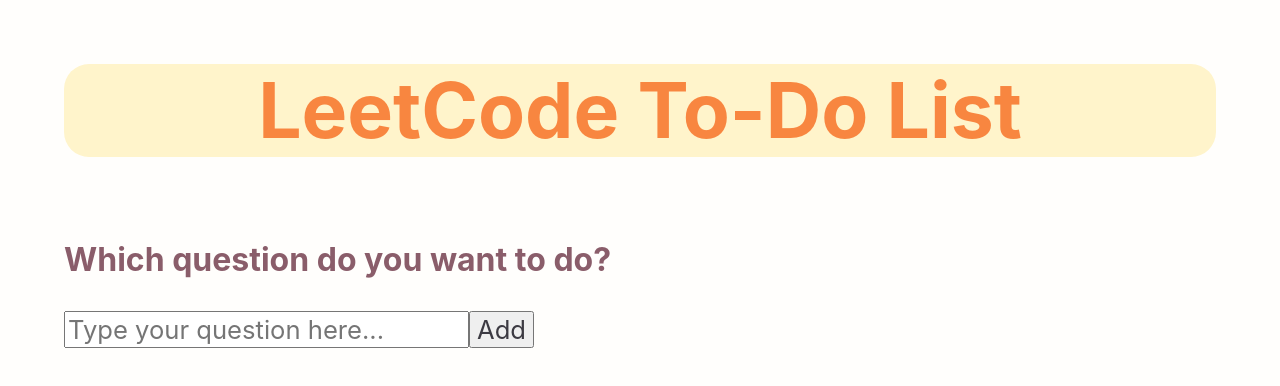
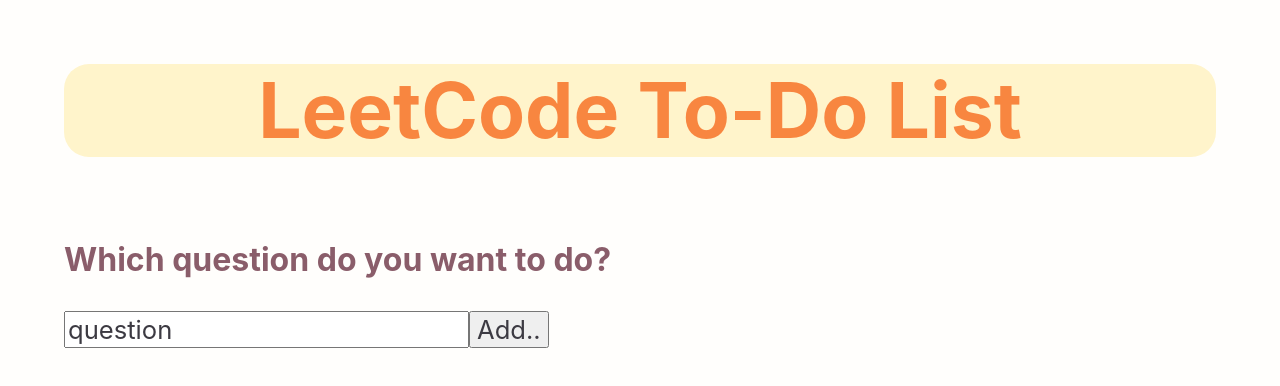
Before and after one commit to charlenerocha/LeetCodeToDoList, a React (Create React App) app: page / in a window 1280 px wide. Shown: the top 386 px of the page. Built offline with nearby package versions, Linux system fonts and the light colour scheme.

Commit message:
playing with the button

```diff
--- a/src/App.js
+++ b/src/App.js
@@ -26,13 +26,23 @@
             <input
               class="text"
               type="text"
+              value="question"
               placeholder="Type your question here..."
             />
 
             <button
               class="text"
               type="text"
-            >Add</button>
+              onclick="myFunction()"
+            >Add..</button>
+
+            {/* <script>
+            document.getElementById("text").onclick = function() {myFunction()};
+
+            function myFunction() {
+              document.getElementById("demo").innerHTML = "YOU CLICKED ME!";
+            }
+            </script> */}
 
           </div>
 
```
